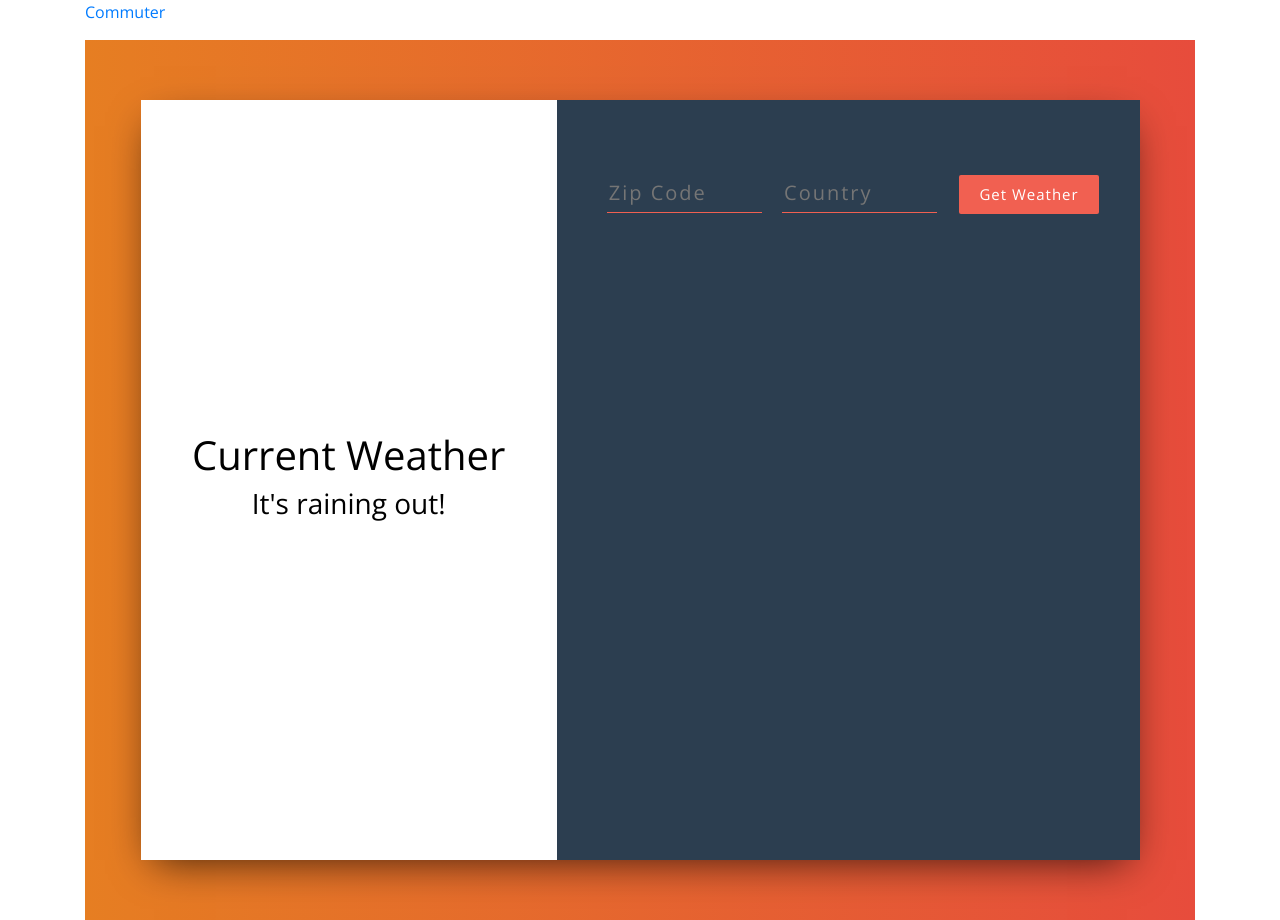
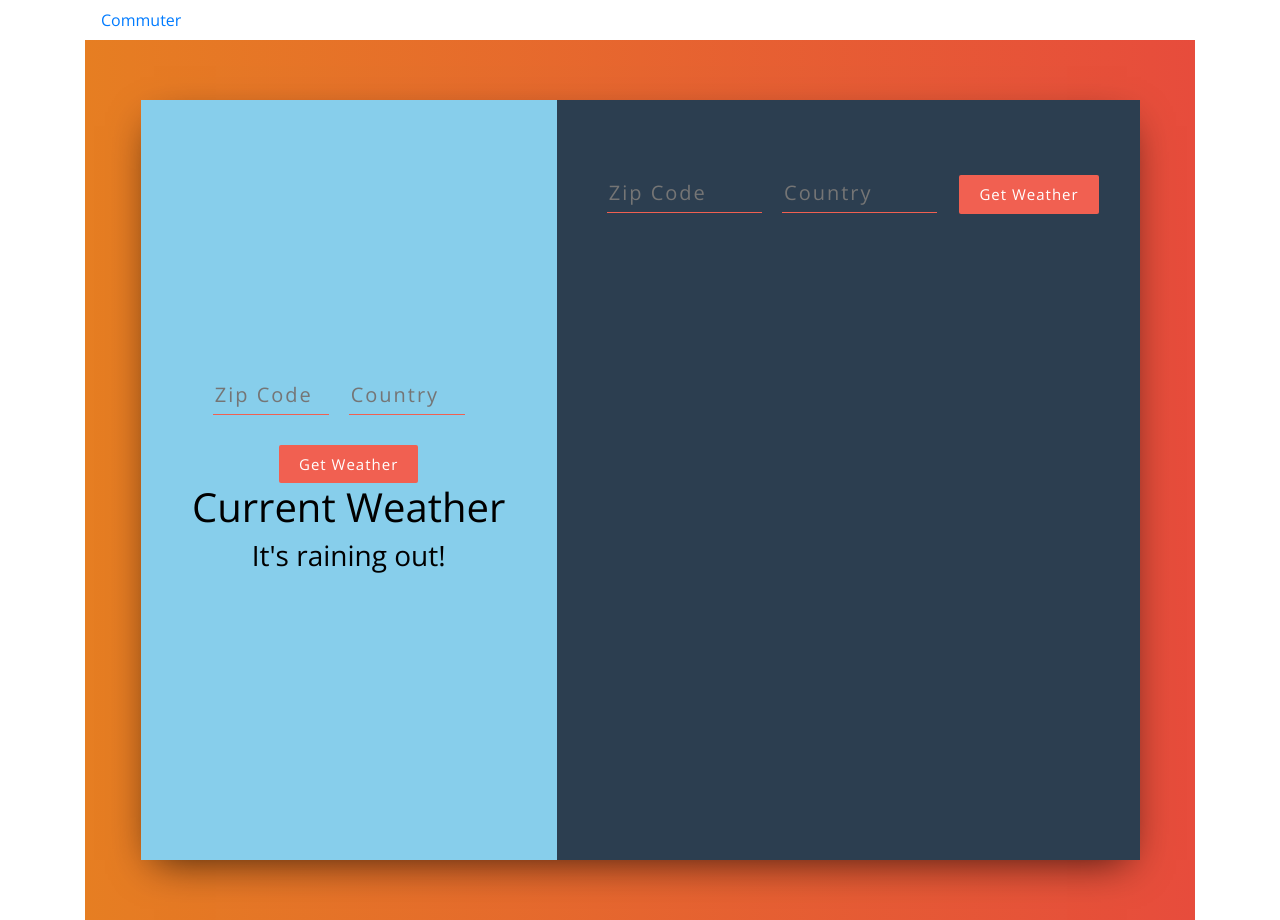
Before and after one commit to brandonpegula/Commuter-App-MERN-, a React app in the folder client/: page /destinations in a window 1280 px wide. Built offline with nearby package versions, Linux system fonts and the light colour scheme; no server answers.

```diff
--- a/client/src/App.css
+++ b/client/src/App.css
@@ -30,6 +30,7 @@
 .title-container {
     height: 95vh;
     /* background: url("") center center no-repeat; */
+    background: skyblue;
     background-size: cover;
     display: flex;
     align-items: center;
--- a/client/src/components/App.js
+++ b/client/src/components/App.js
@@ -6,9 +6,6 @@
 import Header from "./Header";
 import Landing from "./Landing";
 import Dashboard from "./Dashboard";
-import Titles from "./Titles";
-import Form from "./Form";
-import Weather from "./Weather";
 
 
 const DestinationNew = () => <h2>DestinationNew</h2>
--- a/client/src/components/Header.js
+++ b/client/src/components/Header.js
@@ -16,7 +16,7 @@
 
     render() {
         return <nav>
-						<div className="nav navbar-nav">
+						<div className="navbar">
 							<Link to={this.props.auth ? "/destinations" : "/"} className="left brand-logo">
 								Commuter
 							</Link>
--- a/client/src/components/Titles.js
+++ b/client/src/components/Titles.js
@@ -1,7 +1,9 @@
 import React from "react";
+import Form from "./Form";
 
 const Titles = () => (
 	<div>
+		<Form />
 		<h1 className="titles-container__title">Current Weather</h1>
 		<h3 className="titles-container__subtitle">It's raining out!</h3>
 	</div>
```
Also changed, not shown: client/src/components/Alert.js (added, +12 -0 lines).
